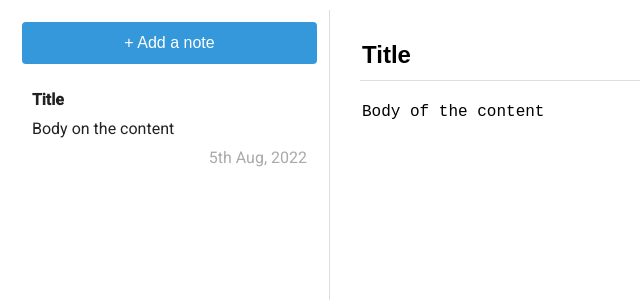
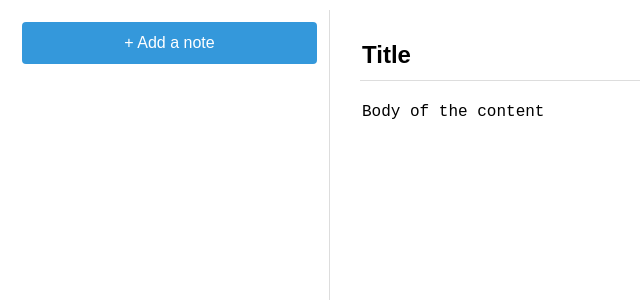
Before and after one commit to itzvinoth/notlify, a Vue app in the folder notlify-front/: page /notes in a window 1280 px wide. Shown: the top 300 px of the page, without its empty margins (0-640 px from the left). Built offline with nearby package versions, Linux system fonts and the light colour scheme.

Commit message:
notes store update

```diff
--- a/notlify-front/src/api/notes/index.js
+++ b/notlify-front/src/api/notes/index.js
@@ -1,11 +1,16 @@
 export default class NotesApi {
     static getNotes () {
-        const notes = NotesApi.getNotes();
-        localStorage.setItem('notes-data', JSON.stringify(notes));
+        const json = localStorage.getItem('notes-data');
+        if (!json) {
+            return []
+        }
+        return JSON.parse(json);
     }
 
     static addNote (note) {
         const notes = NotesApi.getNotes();
+        note.id = Math.floor(Math.random() * 10000000);
+        note.updated = new Date().toISOString()
 
         notes.push(note);
         localStorage.setItem('notes-data', JSON.stringify(notes));
--- a/notlify-front/src/assets/notes.scss
+++ b/notlify-front/src/assets/notes.scss
@@ -29,6 +29,7 @@
 
 .notes-list__item {
     cursor: pointer;
+    border-bottom: 1px solid #eee;
 }
 
 .notes-list__item--selected {
--- a/notlify-front/src/components/kanban/Notes.vue
+++ b/notlify-front/src/components/kanban/Notes.vue
@@ -3,10 +3,10 @@
 		<div class="notes-sidebar">
 			<button class="note-add--btn" @click="onAddNote">+ Add a note</button>
 			<div class="notes-list">
-				<div class="notes-list__item">
-					<div class="notes-title">Title</div>
-					<div class="notes-body">Body on the content</div>
-					<div class="notes-updated">5th Aug, 2022</div>
+				<div class="notes-list__item" v-for="note in notes" :key="note.id">
+					<div class="notes-title">{{ note.title }}</div>
+					<div class="notes-body">{{ note.body }}</div>
+					<div class="notes-updated">{{ new Date(note.updated).toLocaleString() }}</div>
 				</div>
 			</div>
 		</div>
@@ -32,13 +32,21 @@ export default {
 			title: 'Title'
 		}
 	},
+	computed: {
+		...mapGetters('notes', {
+			notes: 'notes'
+		})
+	},
+	created () {
+		this.$store.dispatch('notes/getNotes')
+	},
 	methods: {
 		onAddNote () {
 			let newNote = {}
 			newNote.title = 'New note'
 			newNote.body = 'Body of the content'
 			NotesApi.addNote(newNote)
-			console.log('on new note add')
+			this.$store.dispatch('notes/getNotes')
 		},
 		onEditNote () {
 			console.log('on edit note')
```
